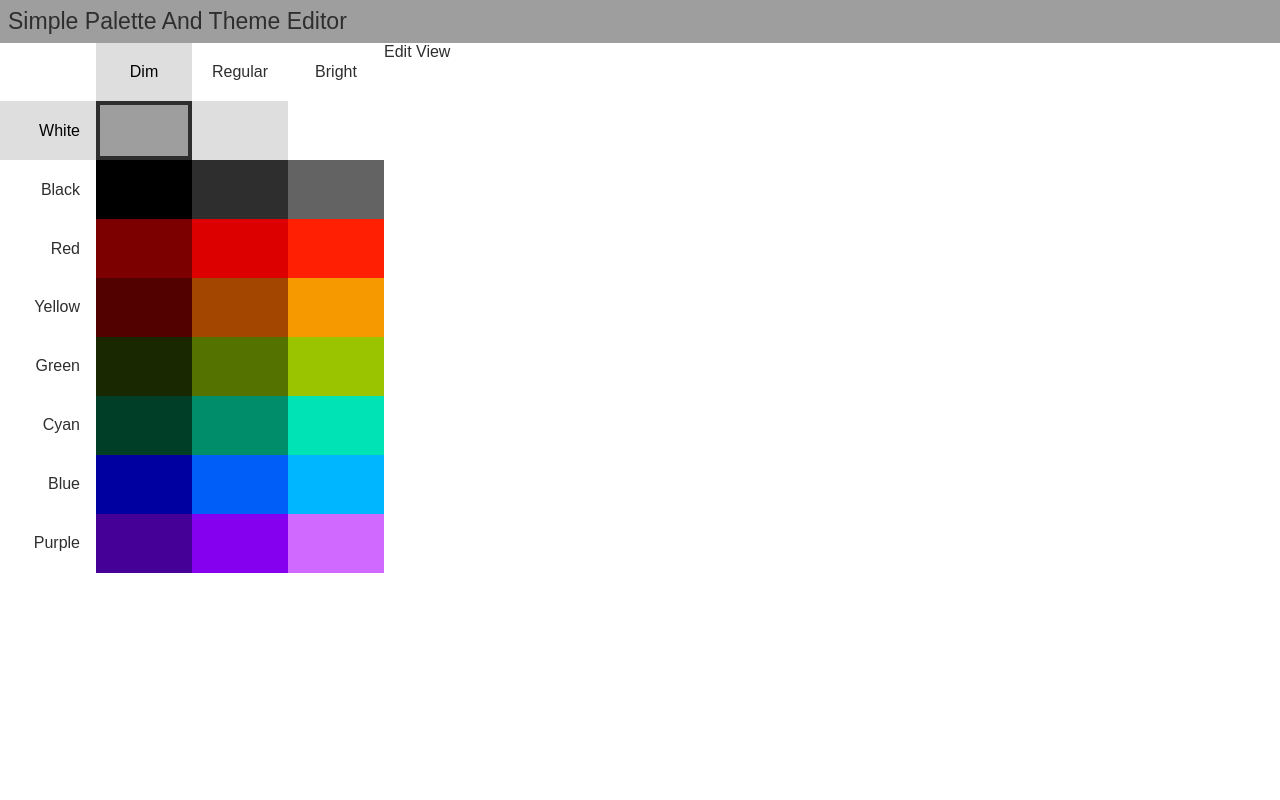
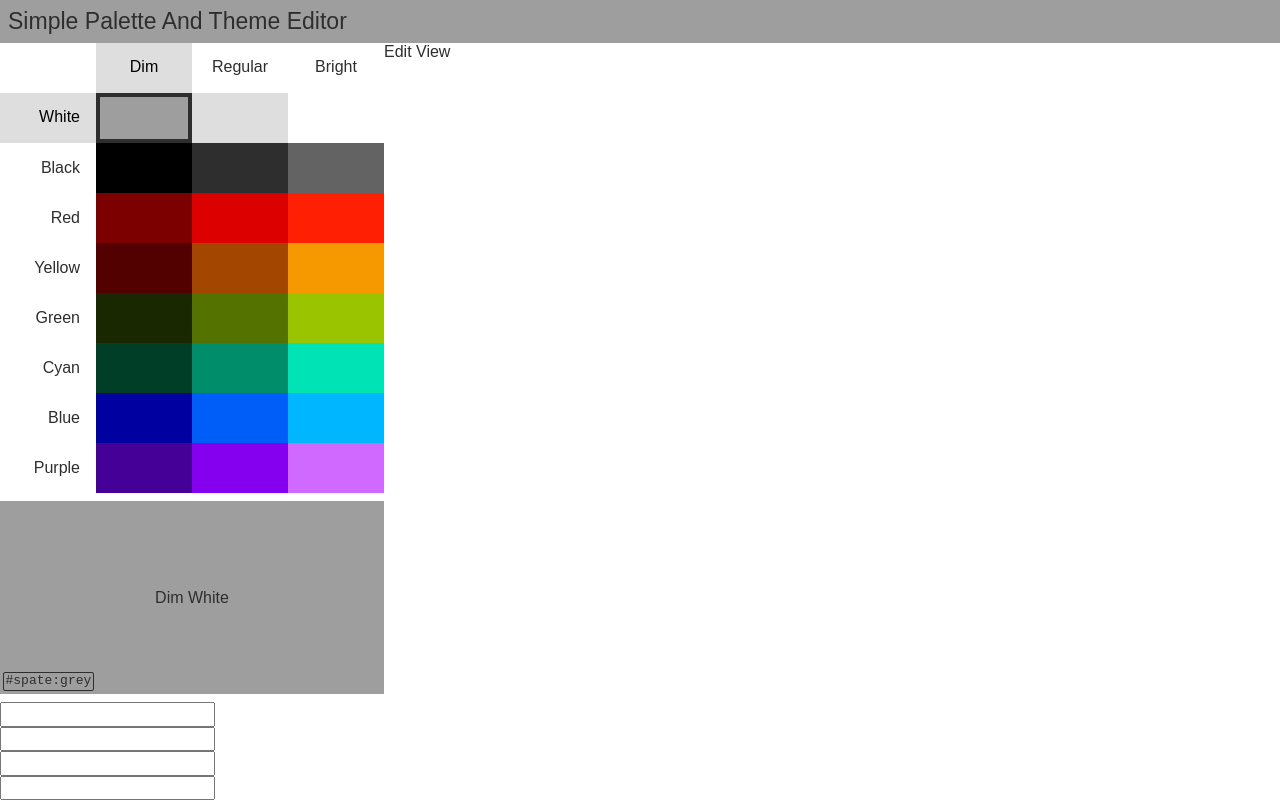
Before and after one commit to krendil/themidor, a Vue app: page / in a window 1280 px wide. Built offline with nearby package versions, Linux system fonts and the light colour scheme; a web font is replaced by a local one.

Commit message:
Added current colour sample with tags below swatch.

```diff
--- a/src/assets/main.css
+++ b/src/assets/main.css
@@ -16,6 +16,10 @@ body {
 
     display: flex;
     flex-direction: column;
+}
+
+.monospace {
+    font-family: 'Courier New', Courier, monospace;
 }
 
 
--- a/src/components/ColourInfo.vue
+++ b/src/components/ColourInfo.vue
@@ -1,8 +1,68 @@
+<script setup lang="ts">
+import { usePaletteStore } from '@/stores/palette';
+import { computed } from 'vue';
+import { formatCss } from 'culori';
+
+
+const paletteStore = usePaletteStore();
+
+const name = computed(() => {
+  const givenName = paletteStore.selectedColour?.name;
+  if(!givenName) {
+    return paletteStore.palette.shades[paletteStore.selectedShade] + ' ' + paletteStore.palette.hues[paletteStore.selectedHue];
+  } else {
+    return givenName;
+  }
+});
+
+
+</script>
+
+
 <template>
-  <div>
-    <!--Current Colour Info-->
+  <div class="sample colour-transition align-center align-middle">
+    {{ name }}
+    <div class="tags">
+      <div v-for="tag in paletteStore.getCurrentColourTags" class="tag monospace">#{{tag.namespace}}:{{tag.value}}</div>
+    </div>
+  </div>
+  <div class="values">
+    <input id="hex"></input>
+    <input class="component"></input>
+    <input class="component"></input>
+    <input class="component"></input>
   </div>
 </template>
 
 <style scoped>
+
+.sample {
+  background-color: v-bind('formatCss(paletteStore.selectedColour?.colour)');
+  color: v-bind('formatCss(paletteStore.theme.currentColourFg.colour)');
+
+  position: relative;
+}
+
+.tags {
+  display: flex;
+  flex-flow: row wrap;
+  gap: 0.2em;
+  padding: 0.2em;
+
+  position: absolute;
+  bottom: 0;
+
+  overflow-y: scroll;
+  max-height: 40%;
+}
+
+.tag {
+  font-size: small;
+  border-style: solid;
+  border-width: 1px;
+  border-radius: 2px;
+  padding: 0.1em;
+  color: v-bind('formatCss(paletteStore.theme.currentColourFg.colour)');
+  /* background-color: v-bind('formatCss(paletteStore.theme.tagbg.colour)'); */
+}
 </style>
--- a/src/components/CommonPane.vue
+++ b/src/components/CommonPane.vue
@@ -17,6 +17,7 @@ import ColourInfo from './ColourInfo.vue';
   display: grid;
   grid-template-columns: 1fr;
   grid-template-rows: 7fr 3fr;
+  gap: 0.5rem;
 }
 
 </style>
--- a/src/models/palette.ts
+++ b/src/models/palette.ts
@@ -49,7 +49,7 @@ export function defaultPalette(): Palette {
           colour: oklch('oklch(0.5 0 0)') ?? backupColour,
         },
       ],
-      [
+      [ // Red
         {
           colour: oklch('oklch(0.25 0.3 30)') ?? backupColour,
         },
@@ -60,7 +60,7 @@ export function defaultPalette(): Palette {
           colour: oklch('oklch(0.75 0.3 30)') ?? backupColour,
         },
       ],
-      [
+      [ // Yellow
         {
           colour: oklch('oklch(0.25 0.3 90)') ?? backupColour,
         },
@@ -71,7 +71,7 @@ export function defaultPalette(): Palette {
           colour: oklch('oklch(0.75 0.3 90)') ?? backupColour,
         },
       ],
-      [
+      [ // Green
         {
           colour: oklch('oklch(0.25 0.3 120)') ?? backupColour,
         },
@@ -82,7 +82,7 @@ export function defaultPalette(): Palette {
           colour: oklch('oklch(0.75 0.3 120)') ?? backupColour,
         },
       ],
-      [
+      [ // Cyan
         {
           colour: oklch('oklch(0.25 0.3 180)') ?? backupColour,
         },
@@ -93,7 +93,7 @@ export function defaultPalette(): Palette {
           colour: oklch('oklch(0.75 0.3 180)') ?? backupColour,
         },
       ],
-      [
+      [ // Blue
         {
           colour: oklch('oklch(0.25 0.3 240)') ?? backupColour,
         },
@@ -104,7 +104,7 @@ export function defaultPalette(): Palette {
           colour: oklch('oklch(0.75 0.3 240)') ?? backupColour,
         },
       ],
-      [
+      [ // Purple
         {
           colour: oklch('oklch(0.25 0.3 300)') ?? backupColour,
         },
@@ -121,6 +121,8 @@ export function defaultPalette(): Palette {
       "spate:bg": [0, 2],
       "spate:lightfg": [0, 2], // A Foreground that is light, not light-mode foreground
       "spate:darkfg": [1, 1], // A Foreground that is dark, not dark-mode foreground
+      "spate:hifg": [1, 0],
+      "spate:hibg": [0, 1],
       "spate:grey": [0, 0]
     }
   };
--- a/src/stores/palette.ts
+++ b/src/stores/palette.ts
@@ -3,6 +3,7 @@ import { defineStore } from 'pinia'
 import { defaultPalette, type PaletteMember, type Palette } from '@/models/palette';
 import { oklch, type Color } from 'culori';
 import type { Tag } from '@/models/tag';
+import { chain, split } from 'lodash';
 
 export const usePaletteStore = defineStore("palette", () => {
   const palette = ref(defaultPalette() as Palette);
@@ -29,6 +30,19 @@ export const usePaletteStore = defineStore("palette", () => {
       } else {
         return getColour.value(...palette.value.tags[tag]);
       }
+    }
+  );
+
+  const getCurrentColourTags = computed(
+    (): Tag[] => {
+      return chain( palette.value.tags )
+        .toPairs()
+        .filter( ([_, [hue, shade]]) => hue == selectedHue.value && shade == selectedShade.value )
+        .map( ([key, _]) => {
+          const parts = split(key, ':');
+          return { namespace: parts[0], value: parts[1] }
+        })
+        .value();
     }
   );
 
@@ -99,6 +113,8 @@ export const usePaletteStore = defineStore("palette", () => {
     addHue,
     addShade,
     getColour,
+    getColourByTag,
+    getCurrentColourTags,
     loadPalette,
     palette,
     selectedHue,
```
